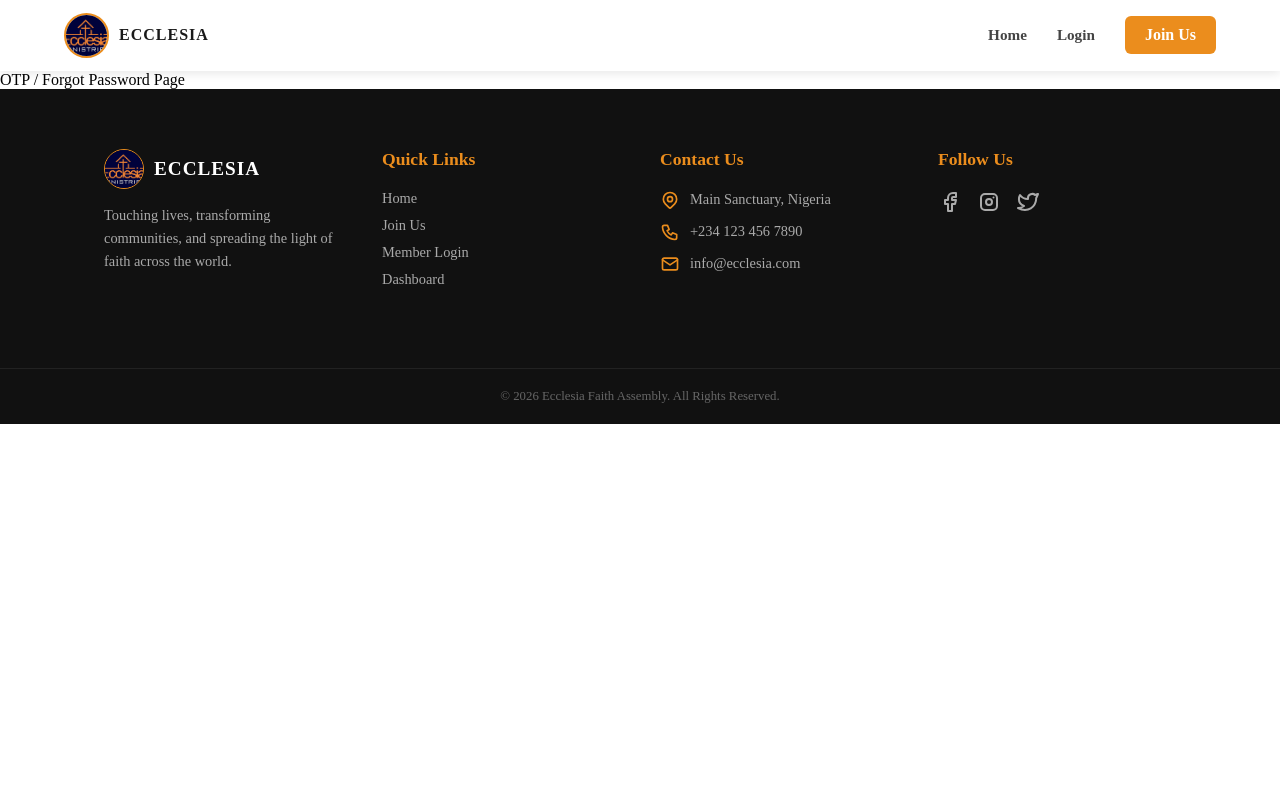
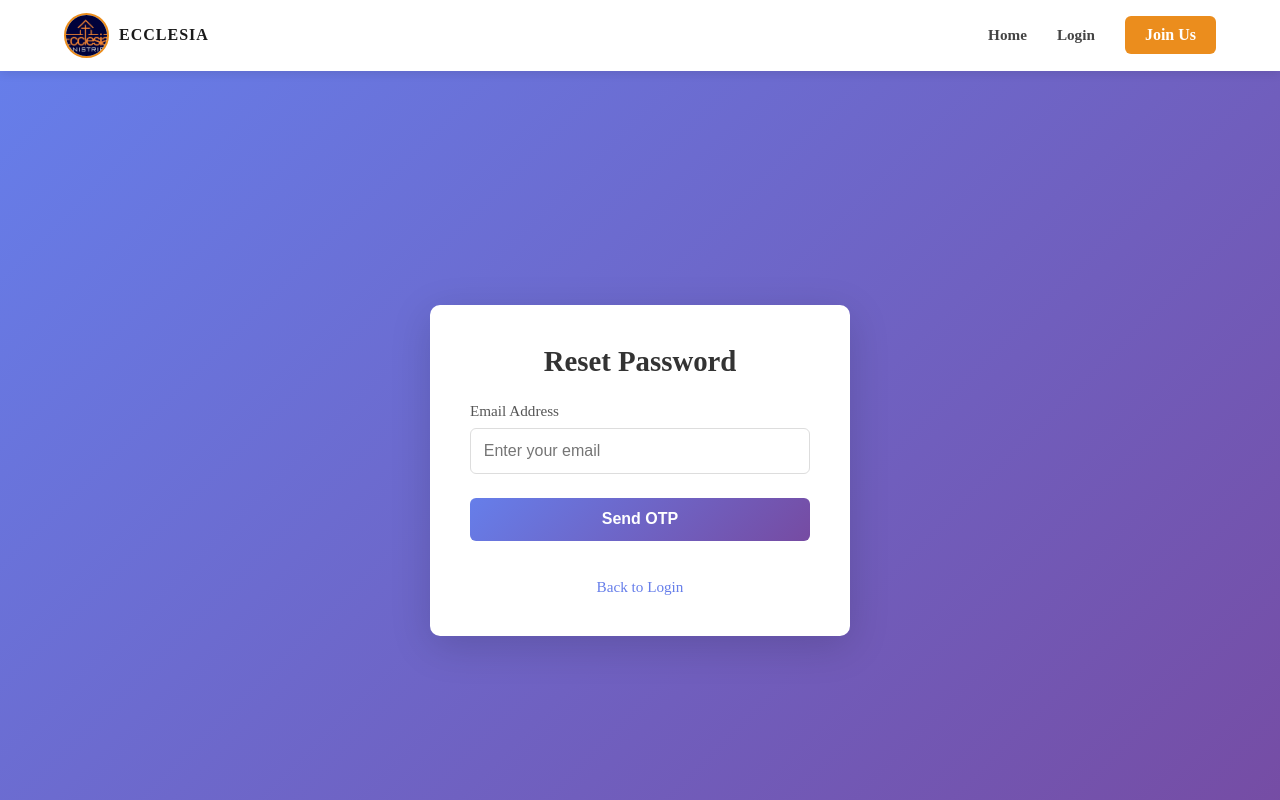
Before and after one commit to peter720720/church-website, a React (Vite) app in the folder church-frontend/: page /forgot-password in a window 1280 px wide. Built offline with nearby package versions, Linux system fonts and the light colour scheme.

Commit message:
Add forgot password page with OTP verification flow

```diff
--- a/church-frontend/src/pages/ForgotPassword.jsx
+++ b/church-frontend/src/pages/ForgotPassword.jsx
@@ -1,2 +1,191 @@
-const ForgotPassword = () => <div>OTP / Forgot Password Page</div>;
+import { useState } from "react";
+import { useNavigate } from "react-router-dom";
+import API from "../api/axios.js";
+import "../styles/ForgotPassword.css";
+
+const ForgotPassword = () => {
+  const navigate = useNavigate();
+  const [step, setStep] = useState(1); // Step 1: Email, Step 2: OTP, Step 3: Password
+  const [email, setEmail] = useState("");
+  const [otp, setOtp] = useState("");
+  const [newPassword, setNewPassword] = useState("");
+  const [confirmPassword, setConfirmPassword] = useState("");
+  const [loading, setLoading] = useState(false);
+  const [message, setMessage] = useState("");
+  const [error, setError] = useState("");
+
+  // Step 1: Send OTP to email
+  const handleSendOtp = async (e) => {
+    e.preventDefault();
+    setLoading(true);
+    setError("");
+    setMessage("");
+
+    if (!email) {
+      setError("Please enter your email");
+      setLoading(false);
+      return;
+    }
+
+    try {
+      const res = await API.post("/auth/forgot-password", { email });
+      setMessage(res.data.message);
+      setStep(2);
+    } catch (err) {
+      setError(err.response?.data?.message || "Failed to send OTP");
+    } finally {
+      setLoading(false);
+    }
+  };
+
+  // Step 2: Verify OTP and Reset Password
+  const handleVerifyOtp = async (e) => {
+    e.preventDefault();
+    setLoading(true);
+    setError("");
+    setMessage("");
+
+    if (!otp) {
+      setError("Please enter the OTP code");
+      setLoading(false);
+      return;
+    }
+
+    if (!newPassword || !confirmPassword) {
+      setError("Please enter and confirm your new password");
+      setLoading(false);
+      return;
+    }
+
+    if (newPassword !== confirmPassword) {
+      setError("Passwords do not match");
+      setLoading(false);
+      return;
+    }
+
+    if (newPassword.length < 6) {
+      setError("Password must be at least 6 characters");
+      setLoading(false);
+      return;
+    }
+
+    try {
+      const res = await API.post("/auth/verify-otp", {
+        email,
+        otp,
+        newPassword,
+      });
+      setMessage(res.data.message);
+      setTimeout(() => navigate("/login"), 2000);
+    } catch (err) {
+      setError(err.response?.data?.message || "Failed to reset password");
+    } finally {
+      setLoading(false);
+    }
+  };
+
+  const goBack = () => {
+    setStep(1);
+    setOtp("");
+    setNewPassword("");
+    setConfirmPassword("");
+    setMessage("");
+    setError("");
+  };
+
+  return (
+    <div className="forgot-password-container">
+      <div className="forgot-password-card">
+        <h2>Reset Password</h2>
+
+        {/* Step 1: Email Input */}
+        {step === 1 && (
+          <form onSubmit={handleSendOtp}>
+            <div className="form-group">
+              <label>Email Address</label>
+              <input
+                type="email"
+                value={email}
+                onChange={(e) => setEmail(e.target.value)}
+                placeholder="Enter your email"
+                disabled={loading}
+              />
+            </div>
+
+            {error && <p className="error-message">{error}</p>}
+            {message && <p className="success-message">{message}</p>}
+
+            <button type="submit" disabled={loading} className="btn-primary">
+              {loading ? "Sending OTP..." : "Send OTP"}
+            </button>
+
+            <p className="back-link">
+              <a href="/login">Back to Login</a>
+            </p>
+          </form>
+        )}
+
+        {/* Step 2: OTP & New Password */}
+        {step === 2 && (
+          <form onSubmit={handleVerifyOtp}>
+            <p className="info-text">
+              We've sent a code to <strong>{email}</strong>
+            </p>
+
+            <div className="form-group">
+              <label>OTP Code</label>
+              <input
+                type="text"
+                value={otp}
+                onChange={(e) => setOtp(e.target.value)}
+                placeholder="Enter 6-digit OTP"
+                maxLength="6"
+                disabled={loading}
+              />
+            </div>
+
+            <div className="form-group">
+              <label>New Password</label>
+              <input
+                type="password"
+                value={newPassword}
+                onChange={(e) => setNewPassword(e.target.value)}
+                placeholder="Enter new password"
+                disabled={loading}
+              />
+            </div>
+
+            <div className="form-group">
+              <label>Confirm Password</label>
+              <input
+                type="password"
+                value={confirmPassword}
+                onChange={(e) => setConfirmPassword(e.target.value)}
+                placeholder="Confirm new password"
+                disabled={loading}
+              />
+            </div>
+
+            {error && <p className="error-message">{error}</p>}
+            {message && <p className="success-message">{message}</p>}
+
+            <button type="submit" disabled={loading} className="btn-primary">
+              {loading ? "Resetting..." : "Reset Password"}
+            </button>
+
+            <button
+              type="button"
+              onClick={goBack}
+              disabled={loading}
+              className="btn-secondary"
+            >
+              Go Back
+            </button>
+          </form>
+        )}
+      </div>
+    </div>
+  );
+};
+
 export default ForgotPassword;
--- /dev/null
+++ b/church-frontend/src/styles/ForgotPassword.css
@@ -0,0 +1,166 @@
+.forgot-password-container {
+  display: flex;
+  justify-content: center;
+  align-items: center;
+  min-height: 100vh;
+  background: linear-gradient(135deg, #667eea 0%, #764ba2 100%);
+  padding: 1rem;
+}
+
+.forgot-password-card {
+  background: white;
+  padding: 2.5rem;
+  border-radius: 10px;
+  box-shadow: 0 10px 40px rgba(0, 0, 0, 0.15);
+  width: 100%;
+  max-width: 420px;
+}
+
+.forgot-password-card h2 {
+  text-align: center;
+  color: #333;
+  margin-bottom: 1.5rem;
+  font-size: 1.8rem;
+}
+
+.form-group {
+  margin-bottom: 1.5rem;
+}
+
+.form-group label {
+  display: block;
+  margin-bottom: 0.5rem;
+  color: #555;
+  font-weight: 500;
+  font-size: 0.95rem;
+}
+
+.form-group input {
+  width: 100%;
+  padding: 0.8rem;
+  border: 1px solid #ddd;
+  border-radius: 6px;
+  font-size: 1rem;
+  transition: border-color 0.3s;
+}
+
+.form-group input:focus {
+  outline: none;
+  border-color: #667eea;
+  box-shadow: 0 0 0 3px rgba(102, 126, 234, 0.1);
+}
+
+.form-group input:disabled {
+  background-color: #f5f5f5;
+  cursor: not-allowed;
+}
+
+.info-text {
+  text-align: center;
+  color: #666;
+  margin-bottom: 1.5rem;
+  font-size: 0.95rem;
+}
+
+.info-text strong {
+  color: #667eea;
+}
+
+.btn-primary {
+  width: 100%;
+  padding: 0.8rem;
+  background: linear-gradient(135deg, #667eea 0%, #764ba2 100%);
+  color: white;
+  border: none;
+  border-radius: 6px;
+  font-size: 1rem;
+  font-weight: 600;
+  cursor: pointer;
+  transition: transform 0.2s, box-shadow 0.2s;
+  margin-bottom: 0.8rem;
+}
+
+.btn-primary:hover:not(:disabled) {
+  transform: translateY(-2px);
+  box-shadow: 0 5px 20px rgba(102, 126, 234, 0.4);
+}
+
+.btn-primary:disabled {
+  opacity: 0.6;
+  cursor: not-allowed;
+}
+
+.btn-secondary {
+  width: 100%;
+  padding: 0.8rem;
+  background: #f0f0f0;
+  color: #333;
+  border: 1px solid #ddd;
+  border-radius: 6px;
+  font-size: 1rem;
+  font-weight: 600;
+  cursor: pointer;
+  transition: background-color 0.2s;
+}
+
+.btn-secondary:hover:not(:disabled) {
+  background-color: #e0e0e0;
+}
+
+.btn-secondary:disabled {
+  opacity: 0.6;
+  cursor: not-allowed;
+}
+
+.error-message {
+  color: #e74c3c;
+  font-size: 0.9rem;
+  margin-bottom: 1rem;
+  padding: 0.8rem;
+  background-color: #fadbd8;
+  border-radius: 6px;
+  border-left: 4px solid #e74c3c;
+}
+
+.success-message {
+  color: #27ae60;
+  font-size: 0.9rem;
+  margin-bottom: 1rem;
+  padding: 0.8rem;
+  background-color: #d5f4e6;
+  border-radius: 6px;
+  border-left: 4px solid #27ae60;
+}
+
+.back-link {
+  text-align: center;
+  margin-top: 1.5rem;
+}
+
+.back-link a {
+  color: #667eea;
+  text-decoration: none;
+  font-size: 0.95rem;
+  transition: color 0.2s;
+}
+
+.back-link a:hover {
+  color: #764ba2;
+  text-decoration: underline;
+}
+
+/* Mobile Responsive */
+@media (max-width: 480px) {
+  .forgot-password-card {
+    padding: 1.5rem;
+  }
+
+  .forgot-password-card h2 {
+    font-size: 1.5rem;
+  }
+
+  .form-group input {
+    padding: 0.7rem;
+    font-size: 16px;
+  }
+}
```
